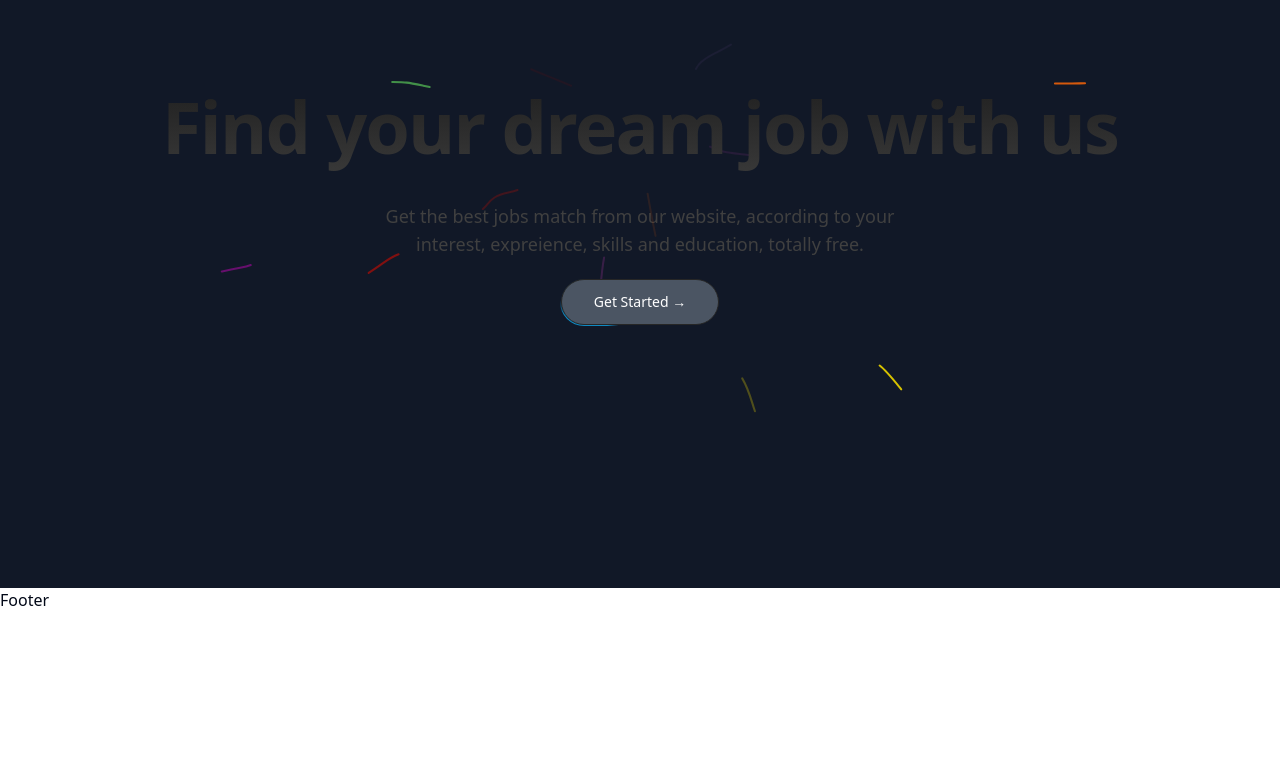
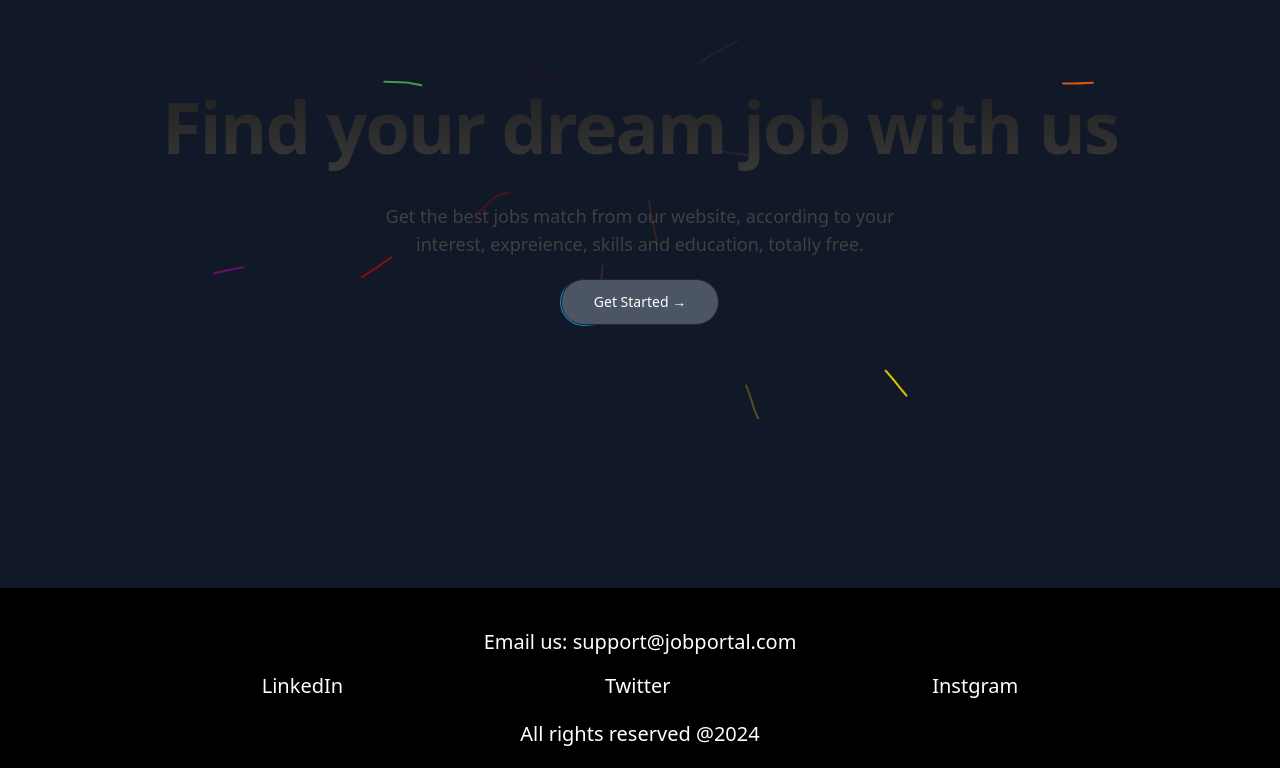
Before and after one commit to Abhisheklodha01/Job-Portal, a React (Vite) app in the folder client/: page / in a window 1280 px wide. Shown: the part 282-1050 px from the top of the page. Before the commit the page ends 894 px from the top, so only its background shows below. Built offline with nearby package versions, Linux system fonts and the light colour scheme.

Commit message:
created footer

```diff
--- a/client/src/modules/Footer.tsx
+++ b/client/src/modules/Footer.tsx
@@ -1,7 +1,16 @@
-import React from 'react'
+import { Link } from 'react-router-dom'
 
 export const Footer = () => {
   return (
-    <div>Footer</div>
+    <div className='bg-black text-xl'>
+        <h3 className='text-center text-white pt-10'>Email us: support@jobportal.com</h3>
+      <div className='flex flex-col md:flex-row justify-evenly items-center
+       text-white pb-5 pt-4'>
+        <Link to={"/"}>LinkedIn</Link>
+        <Link to={"/"}>Twitter</Link>
+        <Link to={"/"}>Instgram</Link>
+      </div>
+      <h2 className='text-white text-xl text-center pb-5'>All rights reserved @2024</h2>
+    </div>
   )
 }
```
